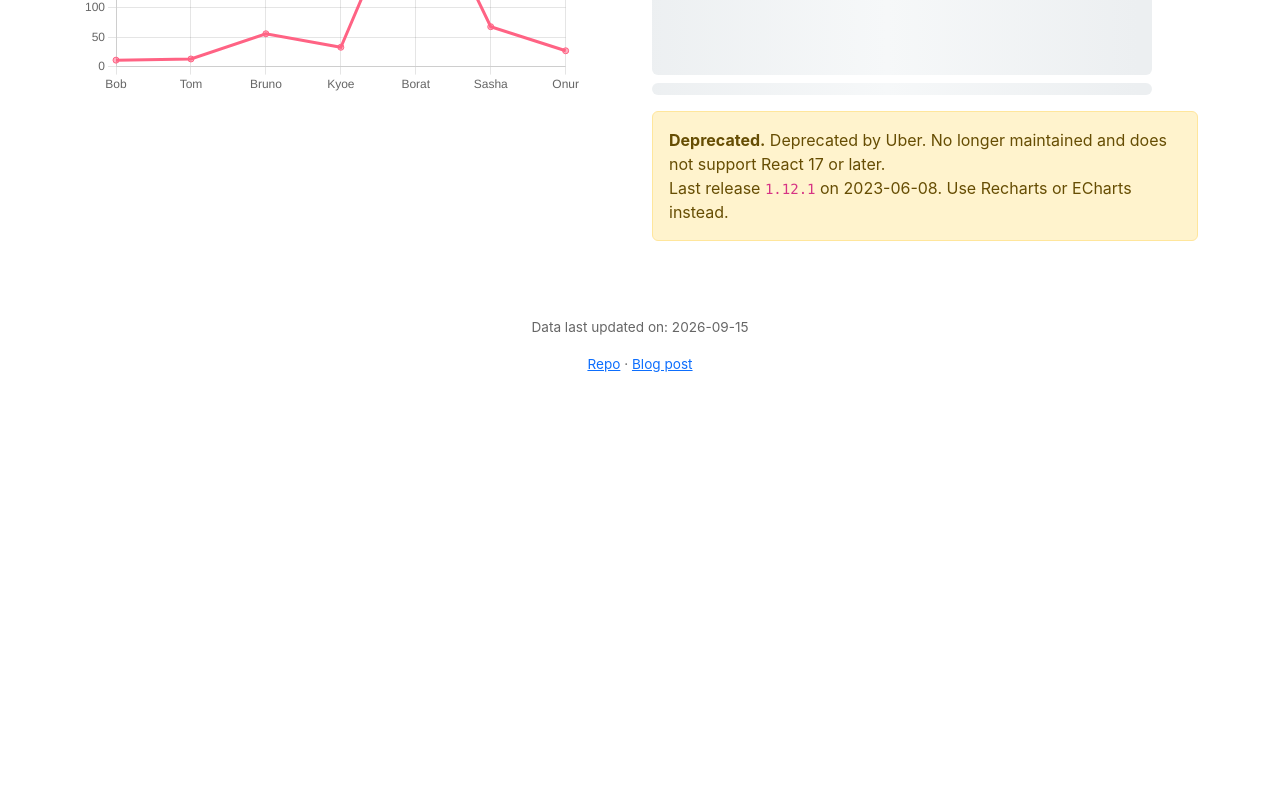
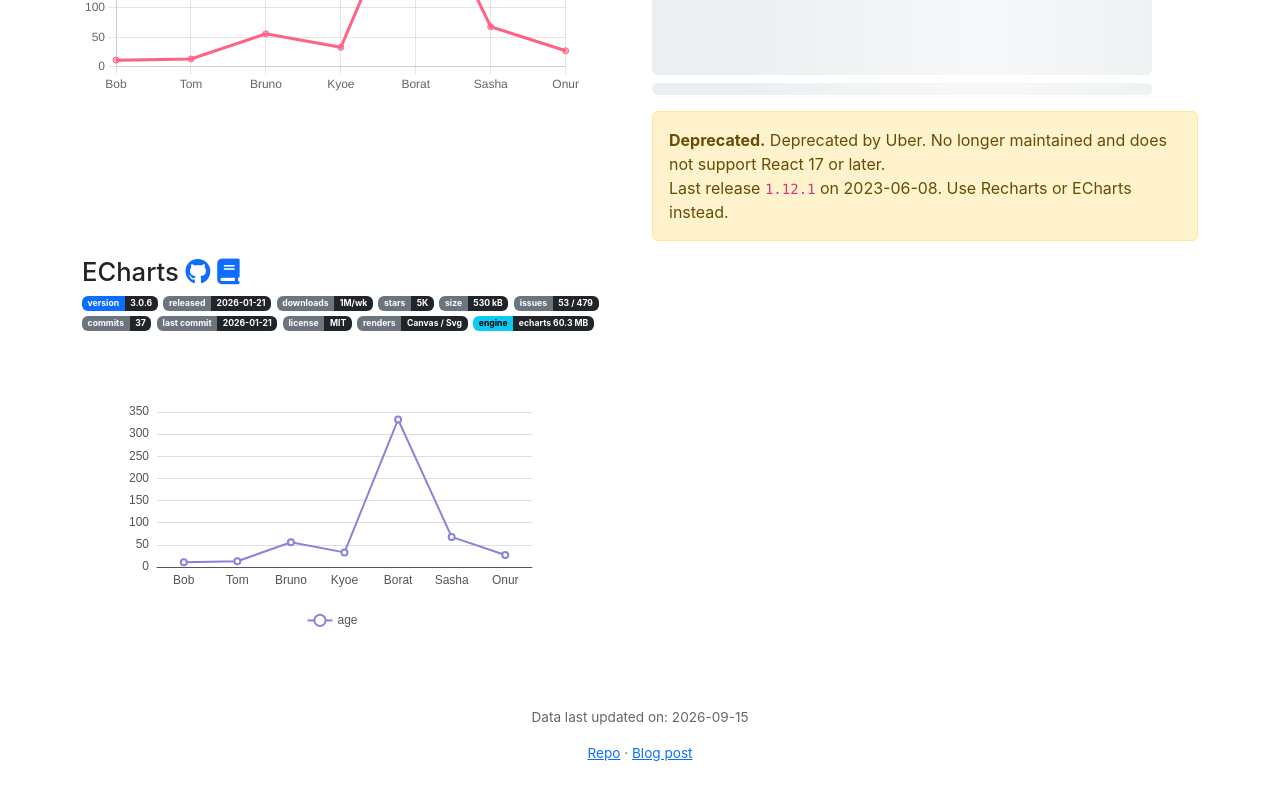
Before and after one commit to itenium-be/React-Charting, a React (Vite) app: page / in a window 1280 px wide. Shown: the part 1188-1988 px from the top of the page. Before the commit the page ends 1602 px from the top, so only its background shows below. Built offline with nearby package versions, Linux system fonts and the light colour scheme.

Commit message:
Add ECharts demo page

```diff
--- a/package.json
+++ b/package.json
@@ -13,9 +13,11 @@
   "dependencies": {
     "@nivo/core": "^0.99.0",
     "@nivo/line": "^0.99.0",
+    "chart.js": "^4.5.0",
+    "echarts": "^6.1.0",
+    "echarts-for-react": "^3.0.6",
     "react": "^19.3.0",
     "react-chartjs-2": "^5.3.1",
-    "chart.js": "^4.5.0",
     "react-dom": "^19.3.0",
     "react-redux": "^9.3.0",
     "recharts": "^3.10.1",
--- a/src/App.tsx
+++ b/src/App.tsx
@@ -72,6 +72,9 @@ function Header({setPage}: HeaderProps) {
             <li className="nav-item">
               <button className="btn btn-link nav-link active" onClick={() => setPage('reactvis')}>React-Vis</button>
             </li>
+            <li className="nav-item">
+              <button className="btn btn-link nav-link active" onClick={() => setPage('echarts')}>ECharts</button>
+            </li>
           </ul>
           <ul className="navbar-nav mb-2 mb-lg-0">
             <li className="nav-item">
--- a/src/components/AppFormFactory.tsx
+++ b/src/components/AppFormFactory.tsx
@@ -1,4 +1,5 @@
 import { Data } from "../pages/Data";
+import { ECharts } from "../pages/ECharts";
 import { Nivo } from "../pages/Nivo";
 import { ReactChartJS2 } from "../pages/ReactChartJS2";
 import { ReactVis } from "../pages/ReactVis";
@@ -7,7 +8,7 @@ import { Victory } from "../pages/Victory";
 import { Visx } from "../pages/Visx";
 
 
-export type Charts = 'home' | 'data' | 'recharts' | 'visx' | 'nivo' | 'victory' | 'reactvis' | 'reactchartjs2';
+export type Charts = 'home' | 'data' | 'recharts' | 'visx' | 'nivo' | 'victory' | 'reactvis' | 'reactchartjs2' | 'echarts';
 
 
 type AppFormFactoryProps = {
@@ -38,6 +39,8 @@ function ComponentFactory({ page }: AppFormFactoryProps) {
     return <ReactChartJS2 />
   case 'reactvis':
     return <ReactVis />;
+  case 'echarts':
+    return <ECharts />;
   case 'home':
     return (
       <>
@@ -47,6 +50,7 @@ function ComponentFactory({ page }: AppFormFactoryProps) {
         <div className="col-6"><Victory /></div>
         <div className="col-6"><ReactChartJS2 /></div>
         <div className="col-6"><ReactVis /></div>
+        <div className="col-6"><ECharts /></div>
       </>
     )
   case 'data':
--- /dev/null
+++ b/src/pages/ECharts.tsx
@@ -0,0 +1,26 @@
+import { shallowEqual, useSelector } from "react-redux";
+import ReactECharts from "echarts-for-react";
+import { LibraryInfo } from "../components/LibraryInfo";
+import { byKey } from "../data/libraries";
+
+export function ECharts() {
+  const persons: IPerson[] = useSelector(
+    (state: PersonState) => state.persons,
+    shallowEqual
+  );
+
+  const option = {
+    tooltip: { trigger: "axis" },
+    legend: { data: ["age"] },
+    xAxis: { type: "category", data: persons.map(p => p.name) },
+    yAxis: { type: "value" },
+    series: [{ name: "age", type: "line", data: persons.map(p => p.age), itemStyle: { color: "#8884d8" } }],
+  };
+
+  return (
+    <>
+      <LibraryInfo lib={byKey.echarts} />
+      <ReactECharts option={option} style={{ width: 500, height: 300 }} />
+    </>
+  );
+}
```
Also changed, not shown: 1 other file (tests, documents, lock files or other folders).
